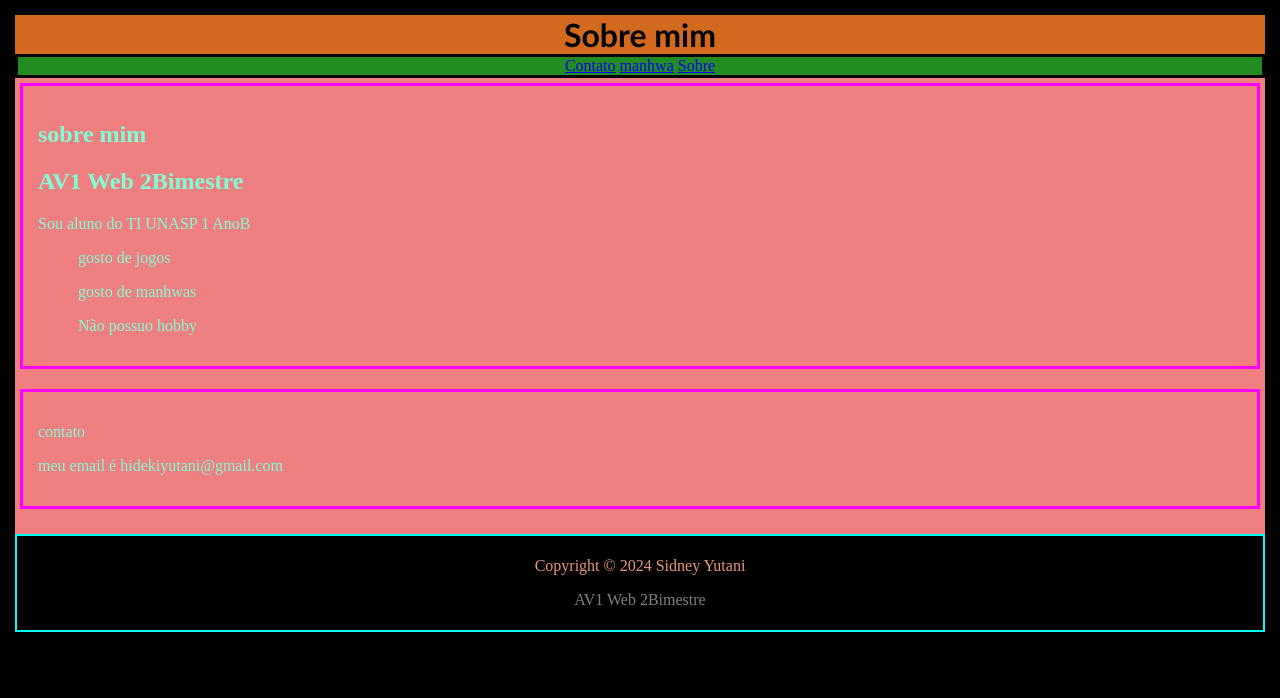
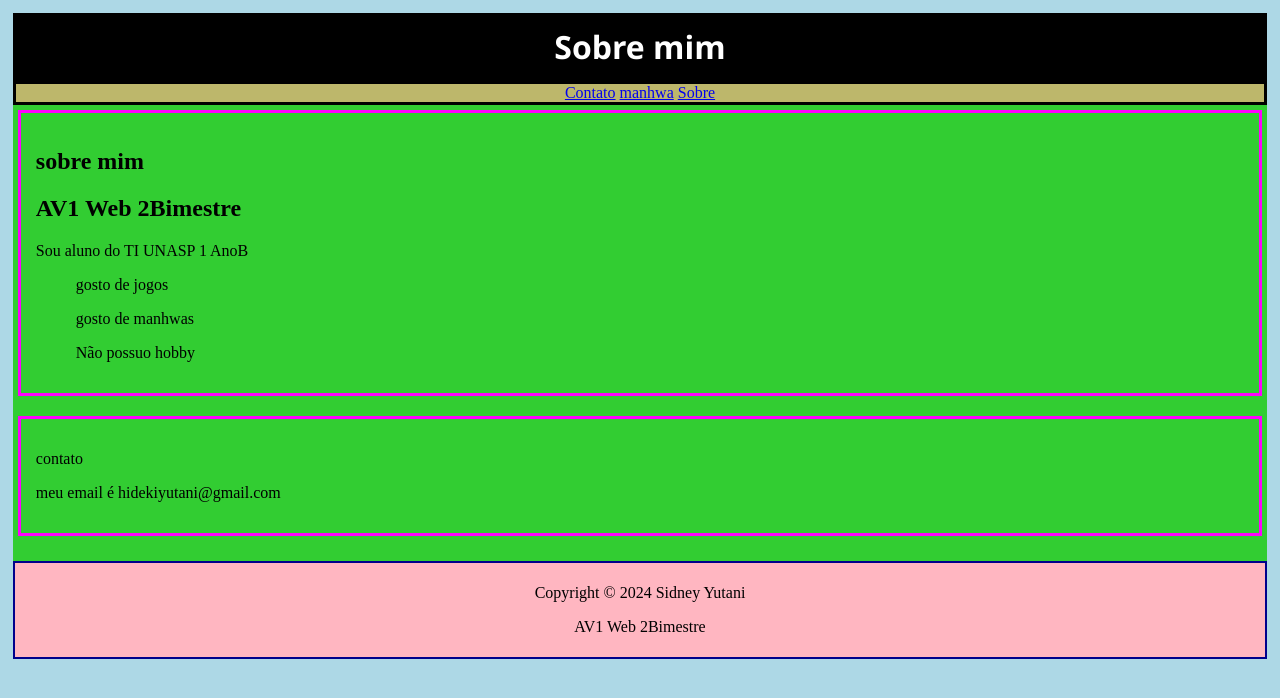
Before and after one commit to sidneyhideki-oss/AV1-Sidney-Yutani-2Bimestre, a plain HTML site: page index.html in a window 1280 px wide. Drawn offline with Linux system fonts and the light colour scheme.

Commit message:
AV1-Web-2Bim-part 2

```diff
--- a/css/style.css
+++ b/css/style.css
@@ -1,15 +1,24 @@
 body {
-  font-family: "Times New Roman", Times, serif;
-  margin: 10px;
-  padding: 5px;
-  background-color: black;
+  font-family:
+    "Gill Sans",
+    "Gill Sans MT",
+    Calibri,
+    "Trebuchet MS",
+    sans-serif "Times New Roman",
+    Times,
+    serif;
+  margin: 1%;
+  background-color: lightblue;
 }
 .inicial {
-  font-family: "Gill Sans", "Gill Sans MT", Calibri, "Trebuchet MS", sans-serif;
-  color: black;
-  background-color: chocolate;
+  font-family:
+    "Segoe UI", Tahoma, Geneva, Verdana, sans-serif, "Gill Sans MT", Calibri,
+    "Trebuchet MS", sans-serif;
+  color: white;
+  background-color: black;
   text-align: center;
-  margin: 0px;
+  margin: 0%;
+  padding: 1%;
 }
 
 header {
@@ -22,7 +31,7 @@ nav {
   list-style-type: none;
   padding: 5px solid black;
   overflow: hidden;
-  background-color: forestgreen;
+  background-color: darkkhaki;
   text-align: center;
 }
 nav li {
@@ -36,24 +45,31 @@ nav li {
   margin: 5px;
 }
 main {
-  background-color: lightcoral;
+  background-color: limegreen;
   padding: 5px;
 }
 section {
   margin-bottom: 20px;
   padding: 15px;
   color: aquamarine;
-  border: 3px solid fuchsia;}
+  border: 3px solid fuchsia;
+}
 
+.sobre {
+  color: black;
+}
 
 footer {
-  background-color: black;
-  color: darksalmon;
+  background-color: lightpink;
+  color: black;
   text-align: center;
   padding: 5px;
-  border: 2px solid cyan;
+  border: 2px solid darkblue;
 }
 .AV1 {
-  color: gray;
+  color: black;
 }
-;
+
+.A {
+  color: black;
+}
--- a/index.html
+++ b/index.html
@@ -26,7 +26,7 @@
           <p>Não possuo hobby</p>
         </ol>
       </section>
-      <section>
+      <section class="A">
         <p>contato</p>
         <p>meu email é hidekiyutani@gmail.com</p>
       </section>
```
